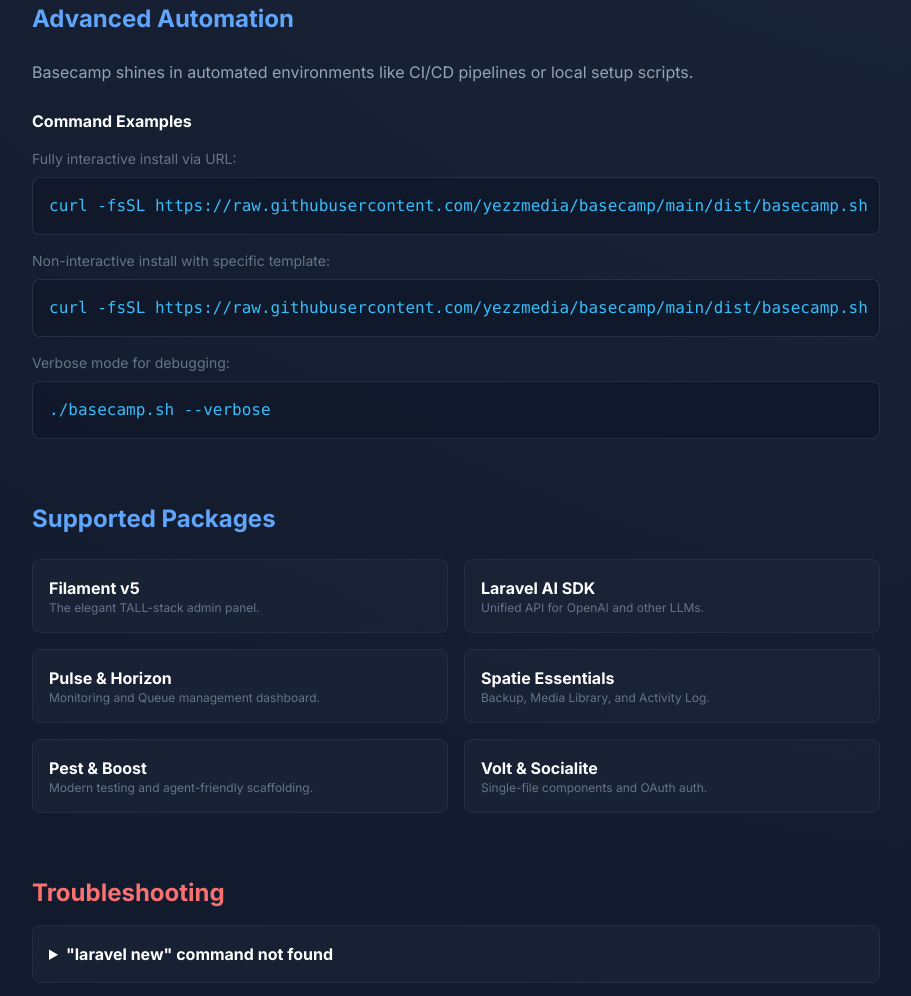
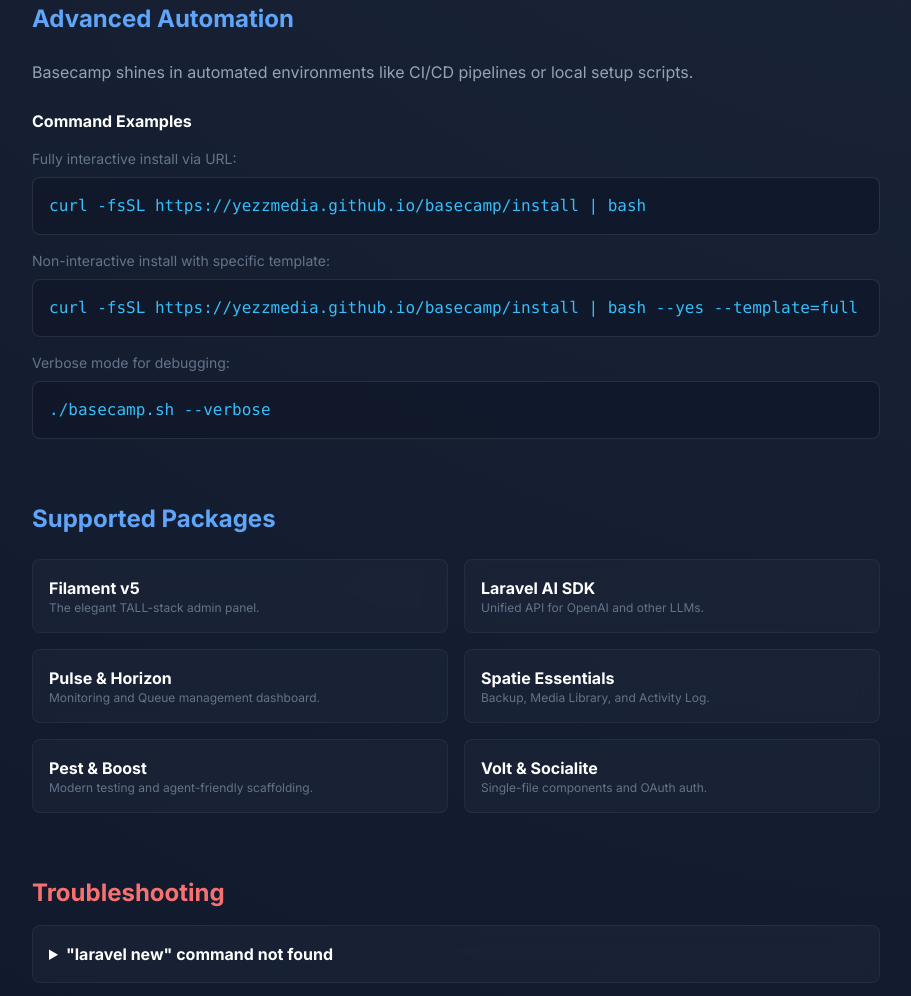
Before and after one commit to yezzmedia/basecamp, a website: page docs/documentation.html in a window 1280 px wide. Shown: the part 921-1917 px from the top of the page, without its empty margins (184-1095 px from the left). Drawn offline with nearby package versions, Linux system fonts and the light colour scheme.

Commit message:
feat: shorten installation URL via GitHub Pages and add copy-to-clipboard

```diff
--- a/docs/documentation.html
+++ b/docs/documentation.html
@@ -99,11 +99,11 @@
             <div class="space-y-4">
                 <div>
                     <p class="text-sm text-slate-500 mb-2">Fully interactive install via URL:</p>
-                    <pre><code>curl -fsSL https://raw.githubusercontent.com/yezzmedia/basecamp/main/dist/basecamp.sh -o basecamp.sh && bash basecamp.sh</code></pre>
+                    <pre><code>curl -fsSL https://yezzmedia.github.io/basecamp/install | bash</code></pre>
                 </div>
                 <div>
                     <p class="text-sm text-slate-500 mb-2">Non-interactive install with specific template:</p>
-                    <pre><code>curl -fsSL https://raw.githubusercontent.com/yezzmedia/basecamp/main/dist/basecamp.sh -o basecamp.sh && bash basecamp.sh --yes --template=full</code></pre>
+                    <pre><code>curl -fsSL https://yezzmedia.github.io/basecamp/install | bash --yes --template=full</code></pre>
                 </div>
                 <div>
                     <p class="text-sm text-slate-500 mb-2">Verbose mode for debugging:</p>
```
Also changed, not shown: build.js (+8 -1 lines), docs/index.html (+1 -1 lines), CHANGELOG.md, README.md, 1 other file.
